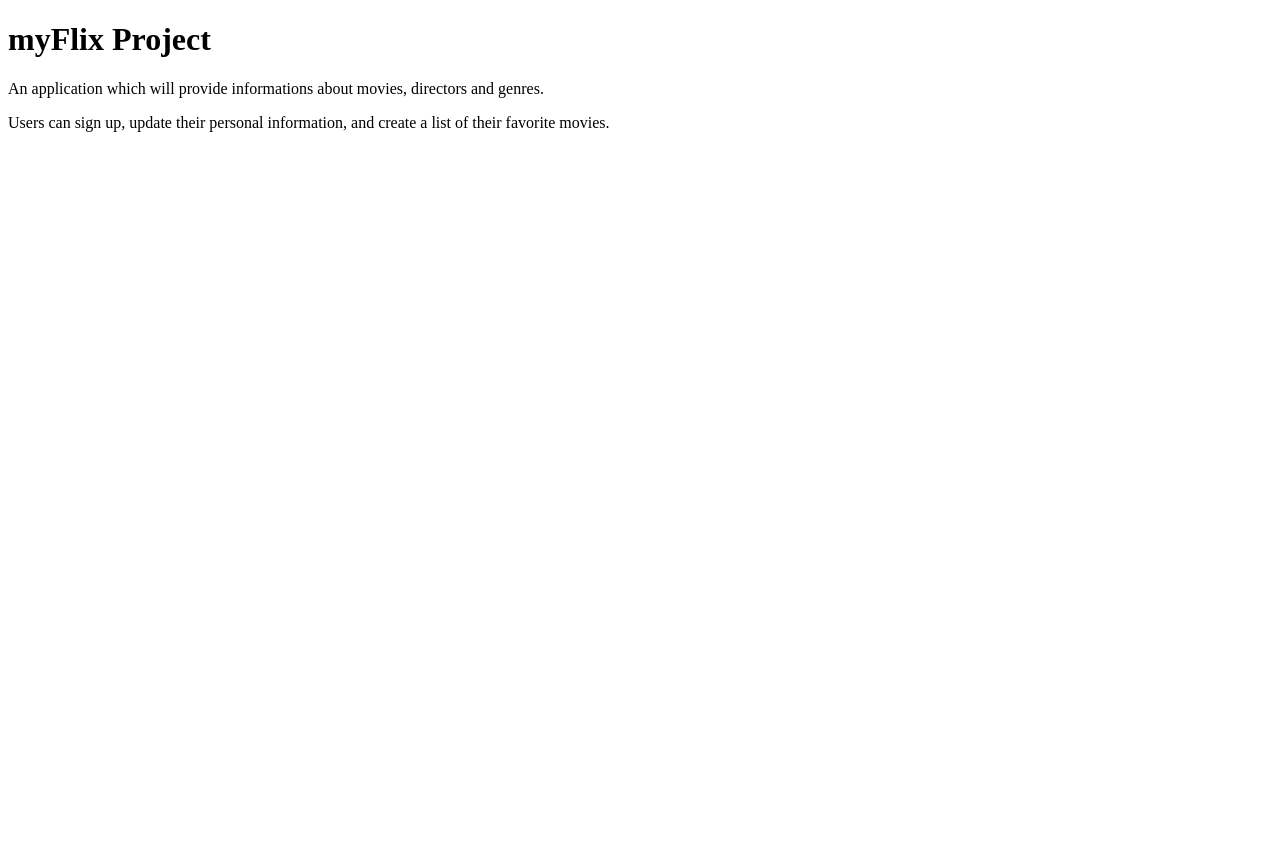
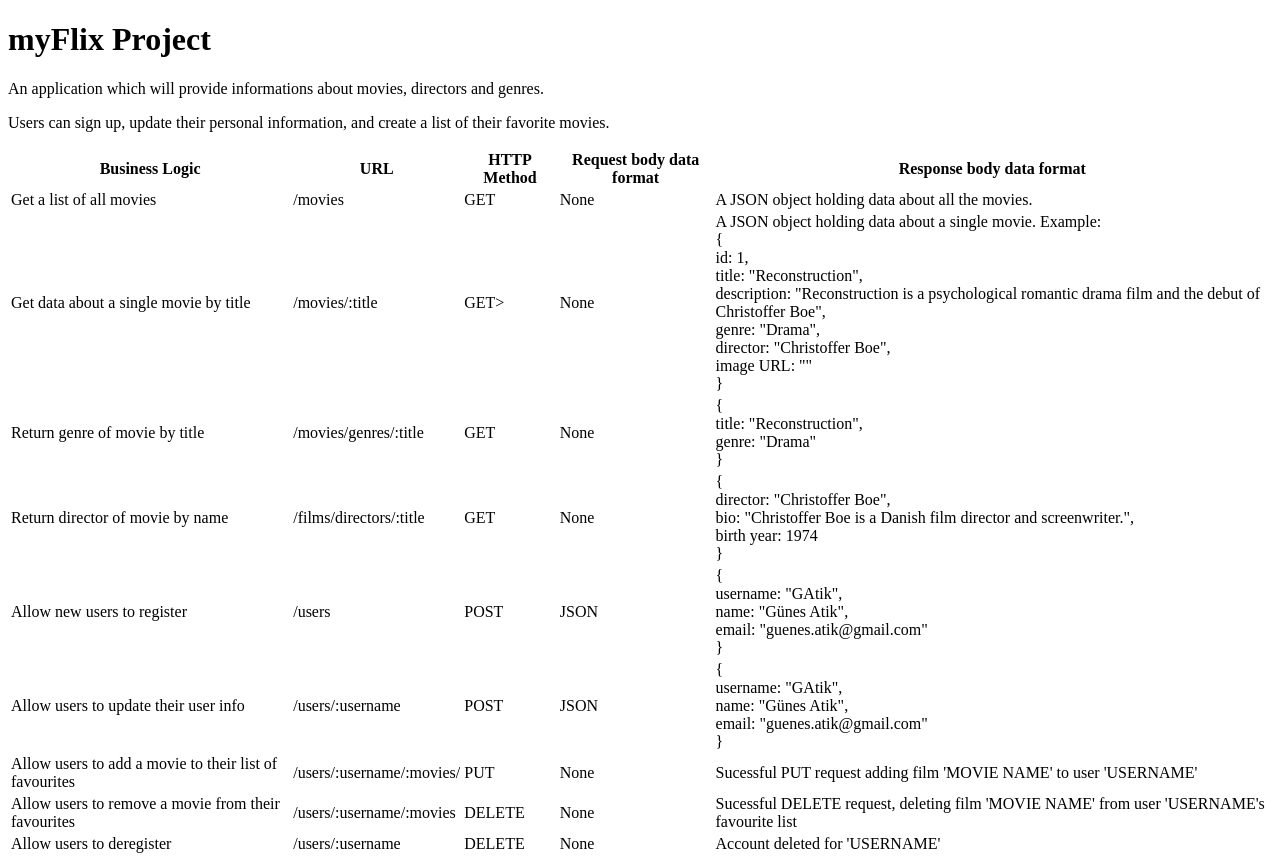
Before and after one commit to GunesAtik/myFlix, a website: page public/documentation.html in a window 1280 px wide. Before the commit the page ends 800 px from the top, so only its background shows below. Drawn offline with Linux system fonts and the light colour scheme.

Commit message:
add table with list of URL endpoints and request methods

```diff
--- a/public/documentation.html
+++ b/public/documentation.html
@@ -17,5 +17,130 @@
      favorite movies.
    </p>
   </header>
+  <section>
+    <table>
+      <thead>
+        <tr>
+          <th>Business Logic</th>
+          <th>URL</th>
+          <th>HTTP Method</th>
+          <th>Request body data format</th>
+          <th>Response body data format</th>
+        </tr>
+      </thead>
+      <tbody>
+        <tr>
+          <td>Get a list of all movies</td>
+          <td>/movies</td>
+          <td>GET</td>
+          <td>None</td>
+          <td>A JSON object holding data about all the movies.</td>
+        </tr>
+        <tr>
+          <td>Get data about a single movie by title</td>
+          <td>/movies/:title</td>
+          <td>GET></td>
+          <td>None</td>
+          <td>A JSON object holding data about a single movie. Example:
+          <br>{<br>
+          id: 1,<br>
+          title: "Reconstruction",<br>
+          description: "Reconstruction is a psychological romantic drama film and the debut of Christoffer Boe",<br>
+          genre: "Drama",<br>
+          director: "Christoffer Boe",<br>
+          image URL: ""<br>}
+          </td>
+        </tr>
+        <tr>
+          <td>Return genre of movie by title</td>
+          <td>/movies/genres/:title</td>
+          <td>GET</td>
+          <td>None</td>
+          <td>
+            {<br>
+            title: "Reconstruction",<br>
+            genre: "Drama"<br>
+            }
+        </td>
+        </tr>
+        <tr>
+          <td>Return director of movie by name</td>
+          <td>/films/directors/:title</td>
+          <td>GET</td>
+          <td>None</td>
+          <td>
+            {<br>
+            director: "Christoffer Boe",<br>
+            bio: "Christoffer Boe is a Danish film director and screenwriter.",<br>
+            birth year: 1974<br>
+            }
+          </td>
+        </tr>
+        <tr>
+          <td>Allow new users to register</td>
+          <td>/users</td>
+          <td>POST</td>
+          <td>JSON</td>
+          <td>
+            {<br>
+            username: "GAtik",<br>
+            name: "Günes Atik",<br>
+            email: "guenes.atik@gmail.com"<br>
+            }
+          </td>
+        </tr>
+        <tr>
+          <td>Allow users to update their user info</td>
+          <td>/users/:username</td>
+            <td>POST</td>
+            <td>JSON</td>
+            <td>
+              {<br>
+              username: "GAtik",<br>
+              name: "Günes Atik",<br>
+              email: "guenes.atik@gmail.com"<br>
+              }
+            </td>
+          </tr>
+          <tr>
+            <td>Allow users to add a movie to their list of favourites</td>
+            <td>/users/:username/:movies/</td>
+            <td>PUT</td>
+            <td>None</td>
+            <td>
+              Sucessful PUT request adding film 'MOVIE NAME' to user 'USERNAME'
+            </td>
+          </tr>
+          <tr>
+            <td>Allow users to remove a movie from their favourites</td>
+            <td>/users/:username/:movies</td>
+            <td>DELETE</td>
+            <td>None</td>
+            <td>
+              Sucessful DELETE request, deleting film 'MOVIE NAME' from user
+              'USERNAME's favourite list
+            </td>
+          </tr>
+          <tr>
+            <td>Allow users to deregister</td>
+            <td>/users/:username</td>
+            <td>DELETE</td>
+            <td>None</td>
+            <td>Account deleted for 'USERNAME'</td>
+          </tr>
+      </tbody>
+    </table>
+  </section>
 </body>
 </html>
+
+
+
+
+
+
+
+
+
+</body>
+</html>
```
